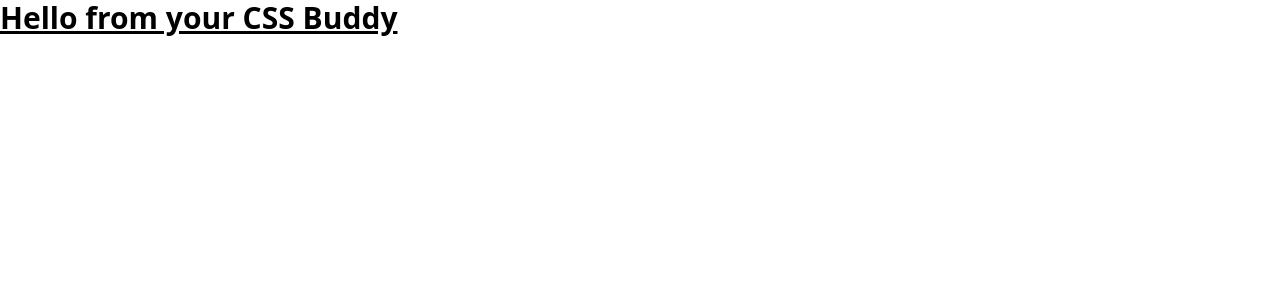
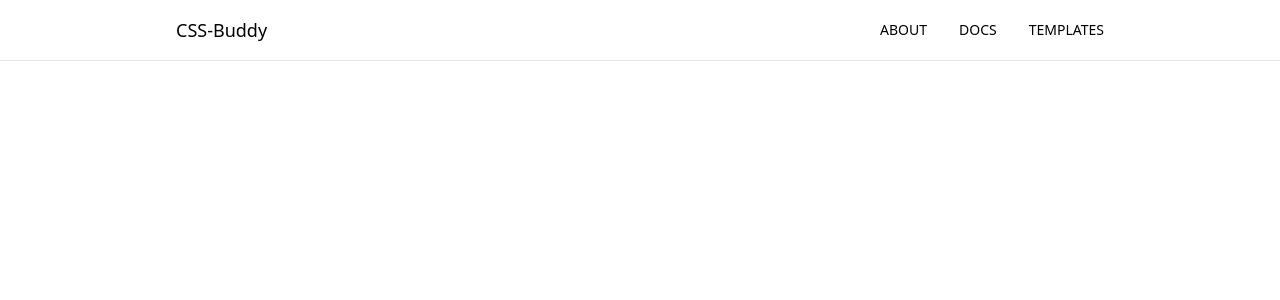
Before and after one commit to wiseman88/Buddy, a Next.js app: page / in a window 1280 px wide. Shown: the top 300 px of the page. Built offline with nearby package versions, Linux system fonts and the light colour scheme.

Commit message:
feat: add header

```diff
--- a/pages/index.js
+++ b/pages/index.js
@@ -1,6 +1,7 @@
 import Head from "next/head";
 import Image from "next/image";
 import { Inter } from "next/font/google";
+import { Header } from "@/src/components/Header";
 
 const inter = Inter({ subsets: ["latin"] });
 
@@ -13,11 +14,8 @@ export default function Home() {
         <meta name="viewport" content="width=device-width, initial-scale=1" />
         <link rel="icon" href="/favicon.ico" />
       </Head>
-      <main>
-        <h1 className="text-3xl font-bold underline">
-          Hello from your CSS Buddy
-        </h1>
-      </main>
+      <Header />
+      <main></main>
     </>
   );
 }
--- /dev/null
+++ b/src/components/Header.jsx
@@ -0,0 +1,76 @@
+import { useState } from "react";
+
+export const Header = () => {
+  const [display, setDisplay] = useState(false);
+
+  return (
+    <header
+      className={`fixed w-full bg-white ${
+        !display ? "border-b border-gray-200" : ""
+      }`}
+    >
+      <div className="flex items-center justify-between lg:w-9/12 mx-auto px-4 py-4">
+        <a className="text-xl sm:text-lg" href="">
+          CSS-Buddy
+        </a>
+        <nav>
+          <ul className="hidden sm:flex gap-8 uppercase text-sm">
+            <li>
+              <a className="hover:text-blue-600" href="">
+                about
+              </a>
+            </li>
+            <li>
+              <a className="hover:text-blue-600" href="">
+                docs
+              </a>
+            </li>
+            <li>
+              <a className="hover:text-blue-600" href="">
+                templates
+              </a>
+            </li>
+          </ul>
+        </nav>
+        <button className="sm:hidden" onClick={() => setDisplay(!display)}>
+          <svg
+            className="w-6 h-6"
+            fill="none"
+            stroke="currentColor"
+            strokeWidth={1.5}
+            viewBox="0 0 24 24"
+            xmlns="http://www.w3.org/2000/svg"
+            aria-hidden="true"
+          >
+            <path
+              strokeLinecap="round"
+              strokeLinejoin="round"
+              d="M3.75 6.75h16.5M3.75 12h16.5M12 17.25h8.25"
+            />
+          </svg>
+        </button>
+      </div>
+      {display && (
+        <nav className="absolute block md:hidden w-full h-screen z-10 bg-white text-gray-400 px-4 capitalize">
+          <ul>
+            <li>
+              <a className="block py-2 hover:text-blue-600" href="">
+                about
+              </a>
+            </li>
+            <li>
+              <a className="block py-2 hover:text-blue-600" href="">
+                docs
+              </a>
+            </li>
+            <li>
+              <a className="block py-2 hover:text-blue-600" href="">
+                templates
+              </a>
+            </li>
+          </ul>
+        </nav>
+      )}
+    </header>
+  );
+};
```
